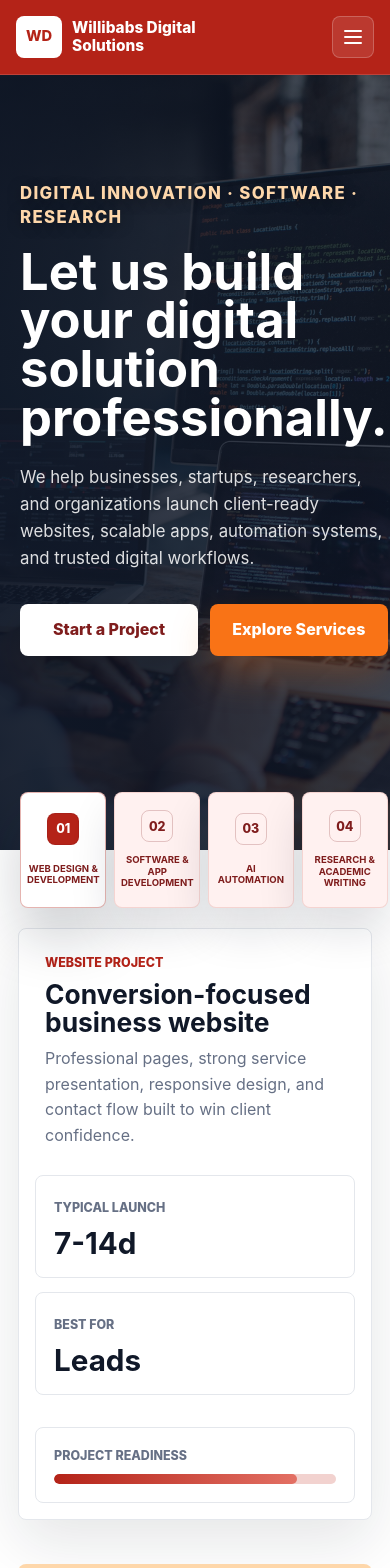
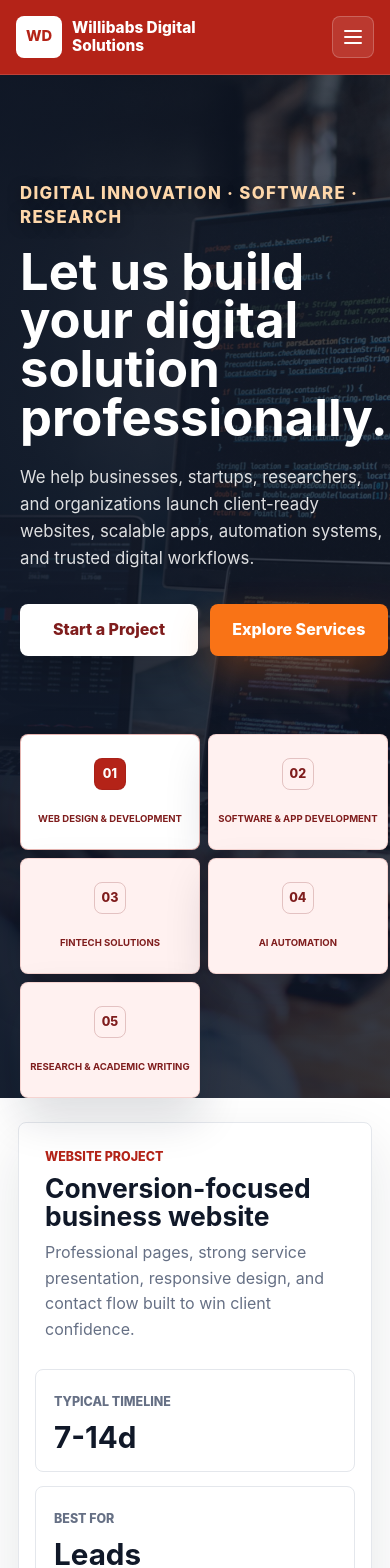
Before and after one commit to davidjames2708-dotcom/willibabsdigitalsolutions, a Next.js app: page / in a window 390 px wide. Shown: the top 1568 px of the page. Built offline with nearby package versions, Linux system fonts and the light colour scheme.

Commit message:
Improve homepage service preview for global clients

```diff
--- a/app/page.jsx
+++ b/app/page.jsx
@@ -32,12 +32,16 @@ export default function HomePage() {
                 <span>02</span>
                 <strong>Software & App Development</strong>
               </button>
+              <button className="solution-card" type="button" data-solution="fintech">
+                <span>03</span>
+                <strong>Fintech Solutions</strong>
+              </button>
               <button className="solution-card" type="button" data-solution="automation">
-                <span>03</span>
+                <span>04</span>
                 <strong>AI Automation</strong>
               </button>
               <button className="solution-card" type="button" data-solution="research">
-                <span>04</span>
+                <span>05</span>
                 <strong>Research & Academic Writing</strong>
               </button>
             </div>
@@ -51,17 +55,17 @@ export default function HomePage() {
             </div>
             <div className="panel-stat-grid">
               <div>
-                <span>Typical launch</span>
-                <strong data-solution-time>7-14d</strong>
+                <span>Typical timeline</span>
+                <strong data-solution-time>7–14 days</strong>
               </div>
               <div>
                 <span>Best for</span>
-                <strong data-solution-fit>Leads</strong>
+                <strong data-solution-fit>New customers</strong>
               </div>
             </div>
             <div className="progress-card">
-              <span>Project readiness</span>
-              <div className="progress-track"><span data-solution-progress style={{ width: "86%" }}></span></div>
+              <span>What you get</span>
+              <p data-solution-deliverables>Responsive pages · Clear calls to action · Contact flow</p>
             </div>
           </section>
 
@@ -75,6 +79,7 @@ export default function HomePage() {
               <p>
                 From websites and custom software to AI automation and research support, we help teams present their work clearly and improve how they operate.
               </p>
+              <p>Remote delivery for clients in the US, UK, Canada, Europe, and Africa.</p>
               <Link className="button primary" href="/about">Learn More</Link>
             </div>
           </section>
--- a/style.css
+++ b/style.css
@@ -584,7 +584,7 @@ h3 {
 .hero-service-dock {
   position: relative;
   display: grid;
-  grid-template-columns: repeat(4, 1fr);
+  grid-template-columns: repeat(5, minmax(0, 1fr));
   gap: 18px;
   transform: translateY(50%);
 }
@@ -3245,8 +3245,24 @@ textarea:focus {
   }
 
   .hero-service-dock {
-    grid-template-columns: repeat(4, minmax(0, 1fr));
-    transform: translateY(50%);
+    grid-template-columns: repeat(6, minmax(0, 1fr));
+    transform: translateY(32%);
+  }
+
+  .hero-service-dock .solution-card {
+    grid-column: span 2;
+  }
+
+  .hero-service-dock .solution-card:nth-child(4) {
+    grid-column: 2 / span 2;
+  }
+
+  .hero-service-dock .solution-card:nth-child(5) {
+    grid-column: 4 / span 2;
+  }
+
+  .hero-live-panel > :last-child {
+    grid-column: 1 / -1;
   }
 
   .hero-live-panel {
@@ -3448,11 +3464,17 @@ textarea:focus {
   }
 
   .hero-service-dock {
-    grid-template-columns: repeat(4, minmax(0, 1fr));
+    grid-template-columns: repeat(2, minmax(0, 1fr));
     gap: 8px;
     overflow: visible;
     padding-bottom: 0;
-    transform: translateY(50%);
+    transform: none;
+  }
+
+  .hero-service-dock .solution-card,
+  .hero-service-dock .solution-card:nth-child(4),
+  .hero-service-dock .solution-card:nth-child(5) {
+    grid-column: auto;
   }
 
   .solution-card {
@@ -3478,7 +3500,7 @@ textarea:focus {
 
   .hero-live-panel {
     width: min(100% - 36px, 1160px);
-    margin-top: 78px;
+    margin-top: 24px;
     grid-template-columns: 1fr;
     padding: 16px;
   }
```
Also changed, not shown: script.js (+23 -15 lines).
